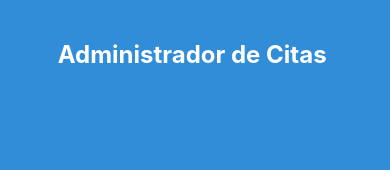
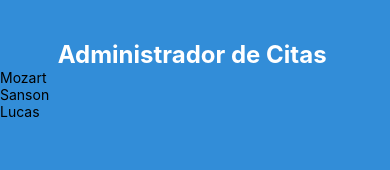
Before and after one commit to carlosalberto05/cinasNative, a React Native app: screen / in a window 390 px wide. Shown: the top 170 px of the page. Built offline with nearby package versions, Linux system fonts and the light colour scheme.

Commit message:
Agregando flatlist

```diff
--- a/App.js
+++ b/App.js
@@ -1,11 +1,37 @@
-import React from 'react';
-import {StyleSheet, Text, View} from 'react-native';
+import React, {useState} from 'react';
+import {StyleSheet, Text, View, FlatList} from 'react-native';
 
 const App = () => {
+  const [citas, setCitas] = useState([
+    {id: '1', paciente: 'Mozart', propietario: 'Carlos', sintomas: 'No come'},
+    {id: '2', paciente: 'Sanson', propietario: 'Renata', sintomas: 'No duerme'},
+    {id: '3', paciente: 'Lucas', propietario: 'Erika', sintomas: 'No canta'},
+  ]);
+
   return (
     <>
       <View style={styles.contenedor}>
         <Text style={styles.titulo}>Administrador de Citas </Text>
+
+        <FlatList
+          data={citas}
+          renderItem={({item}) => {
+            return (
+              <View>
+                <Text>{item.paciente}</Text>
+              </View>
+            );
+          }}
+          keyExtractor={(cita) => cita.id}
+        />
+
+        {/* {citas.map((cita) => {
+          return (
+            <View>
+              <Text>{cita.paciente}</Text>
+            </View>
+          );
+        })} */}
       </View>
     </>
   );
```
